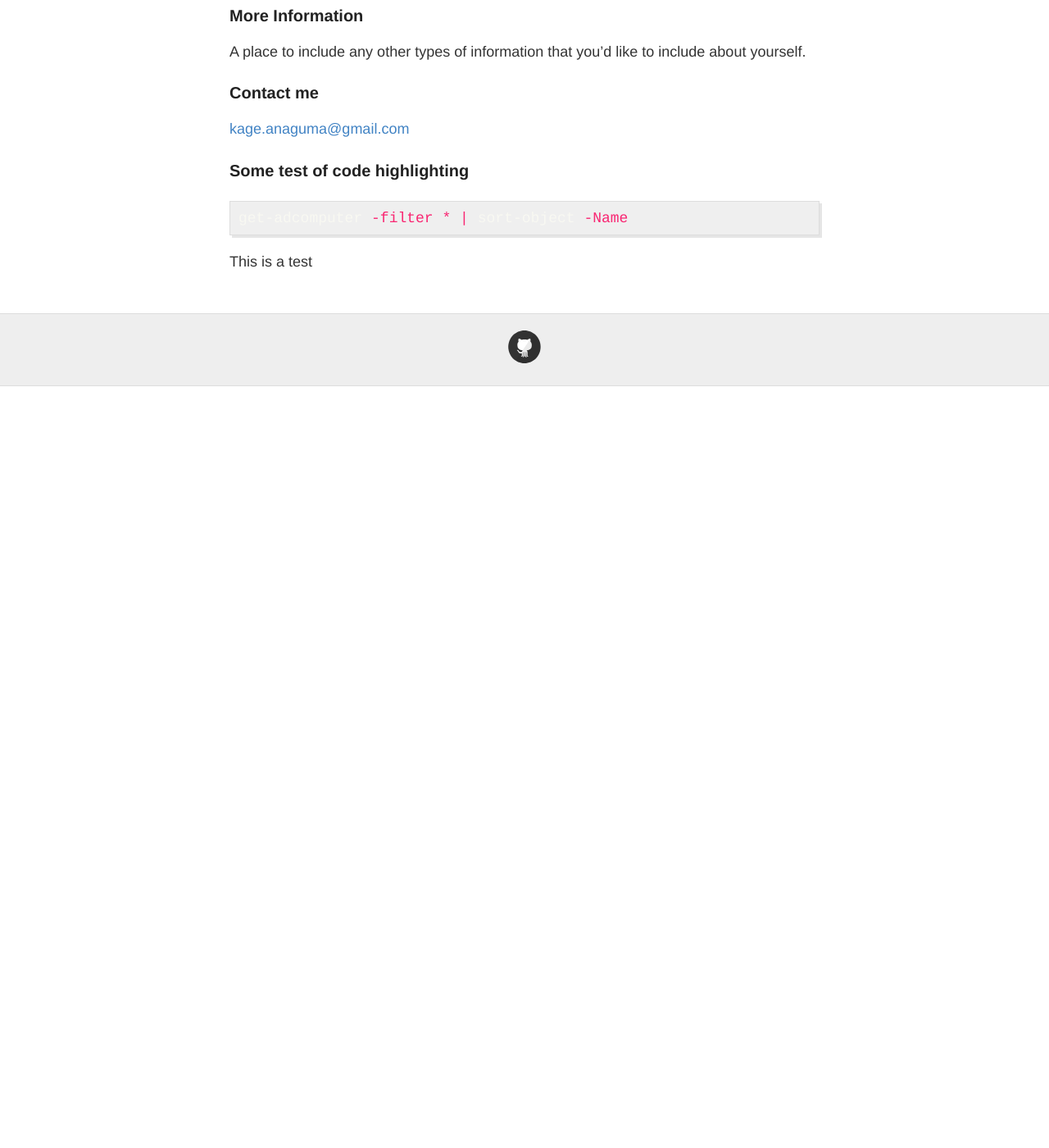
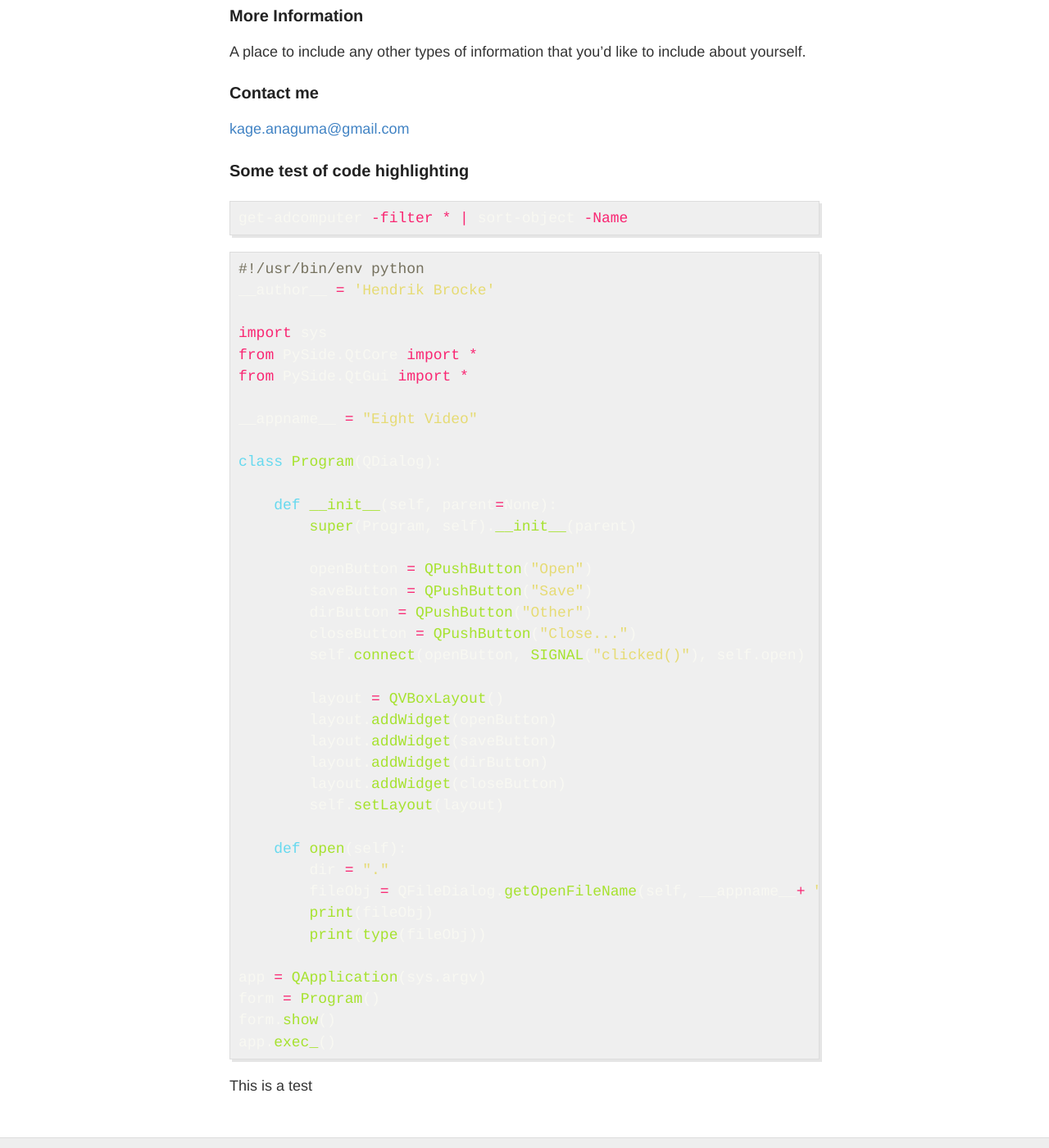
Before and after one commit to kagea/opennotes, a Jekyll site: the page built from about.md, in a window 1280 px wide and 1400 px high, scrolled down 270 px. Shown: the whole window at 82% size. Built offline with Jekyll 4.4.1, drawn with Linux system fonts in a browser that asks for light colours; before the commit the page ends 900 px from its top, so only the background shows below that.

Commit message:
Add some python code

````diff
--- a/about.md
+++ b/about.md
@@ -21,4 +21,44 @@ A place to include any other types of information that you'd like to include abo
 get-adcomputer -filter * | sort-object -Name
 ```
 
+```python
+#!/usr/bin/env python
+__author__ = 'Hendrik Brocke'
+
+import sys
+from PySide.QtCore import *
+from PySide.QtGui import *
+
+__appname__ = "Eight Video"
+
+class Program(QDialog):
+
+    def __init__(self, parent=None):
+        super(Program, self).__init__(parent)
+
+        openButton = QPushButton("Open")
+        saveButton = QPushButton("Save")
+        dirButton = QPushButton("Other")
+        closeButton = QPushButton("Close...")
+        self.connect(openButton, SIGNAL("clicked()"), self.open)
+
+        layout = QVBoxLayout()
+        layout.addWidget(openButton)
+        layout.addWidget(saveButton)
+        layout.addWidget(dirButton)
+        layout.addWidget(closeButton)
+        self.setLayout(layout)
+
+    def open(self):
+        dir = "."
+        fileObj = QFileDialog.getOpenFileName(self, __appname__+ "Open File Dialog",dir = dir, filter="Text files (*.txt)")
+        print(fileObj)
+        print(type(fileObj))
+
+app = QApplication(sys.argv)
+form = Program()
+form.show()
+app.exec_()
+```
+
 This is a test
````
